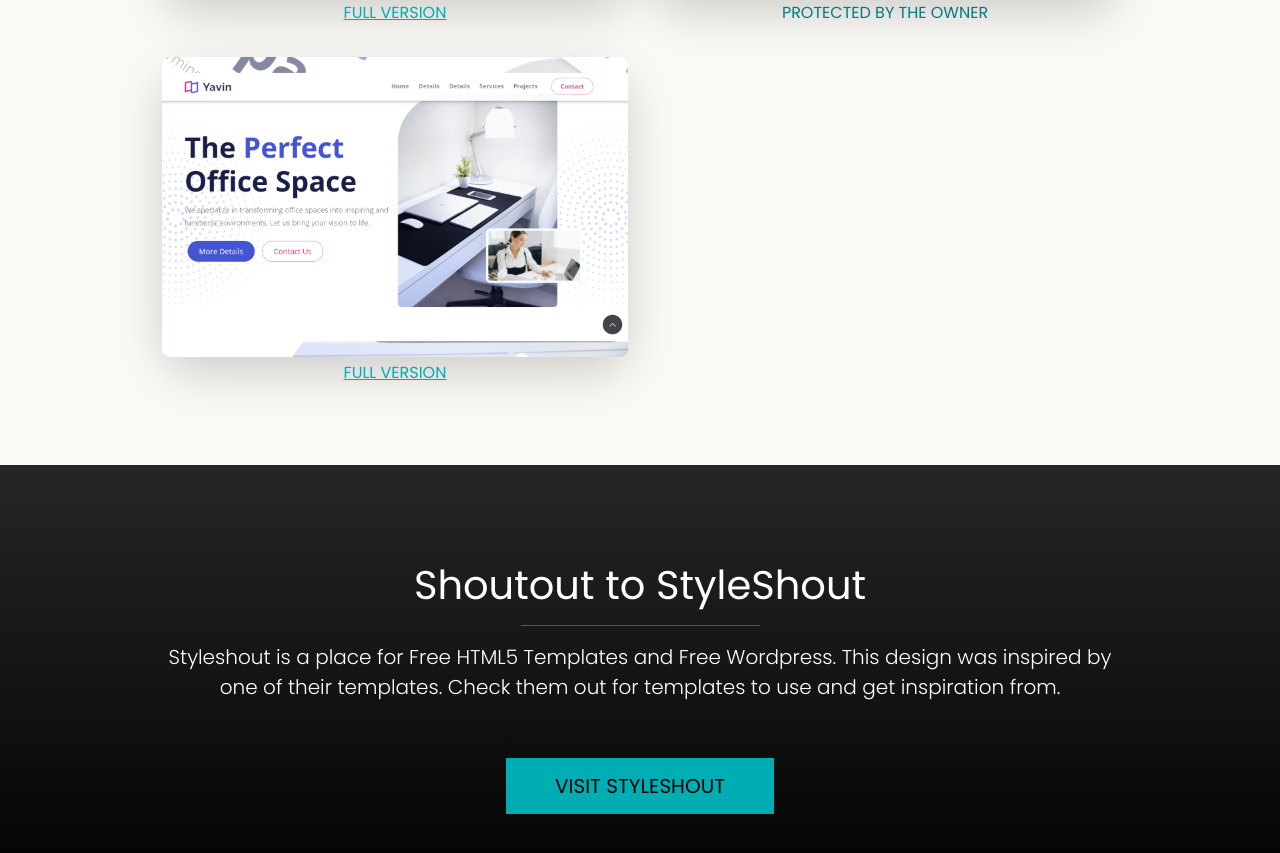
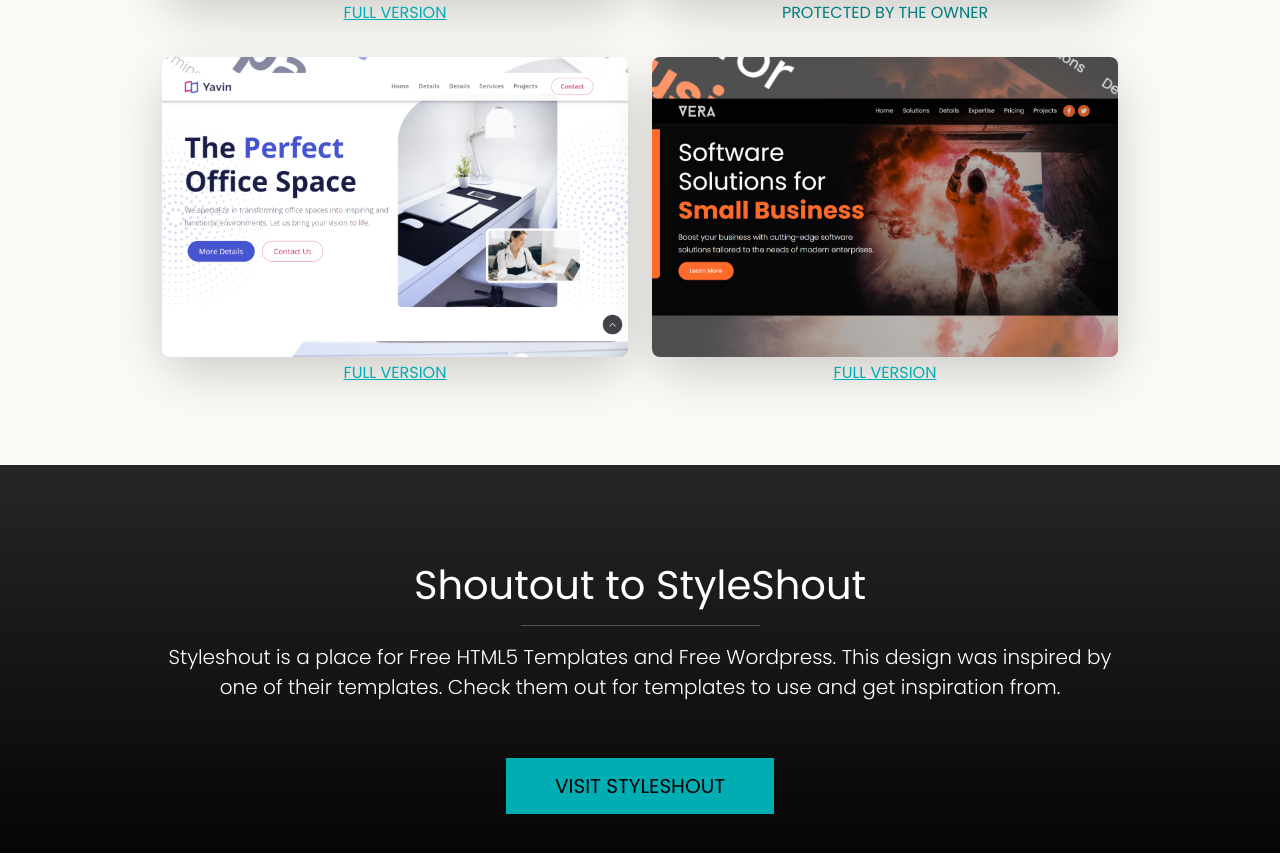
Before and after one commit to Lucas-nepomuceno/portfolio-website, a website: page index.html in a window 1280 px wide. Shown: the part 2904-3757 px from the top of the page. Drawn offline with Linux system fonts and the light colour scheme.

Commit message:
feat:new project

```diff
--- a/index.html
+++ b/index.html
@@ -195,6 +195,12 @@
           </div>
           <p class="text-center mt-1 text-secondary text-uppercase"><a href="https://yavin-website-lucas.vercel.app/" target="_blank">Full Version</a></p>
         </div>
+        <div class="col-md-6 mb-3">
+          <div class="project shadow-lg rounded-5">
+            <a href="images/project6.png" data-lightbox="images" data-title="Vera Website for Bootstrap Course"><img src="images/project6.png" alt="" class="img-fluid rounded-3"></a>
+          </div>
+          <p class="text-center mt-1 text-secondary text-uppercase"><a href="https://vera-website-lucas.vercel.app/" target="_blank">Full Version</a></p>
+        </div>
       </div>
     </div>
   </section>
```
Also changed, not shown: images/project6.png (added).
